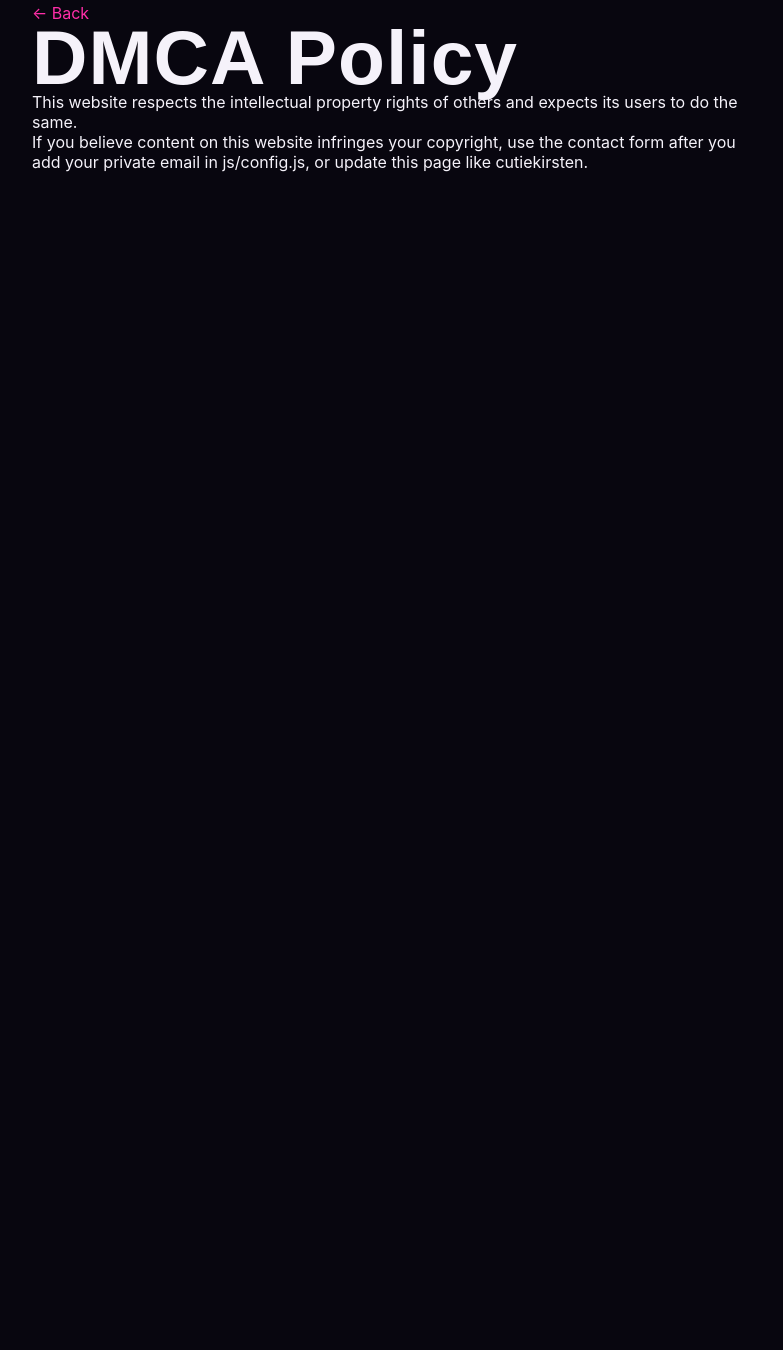
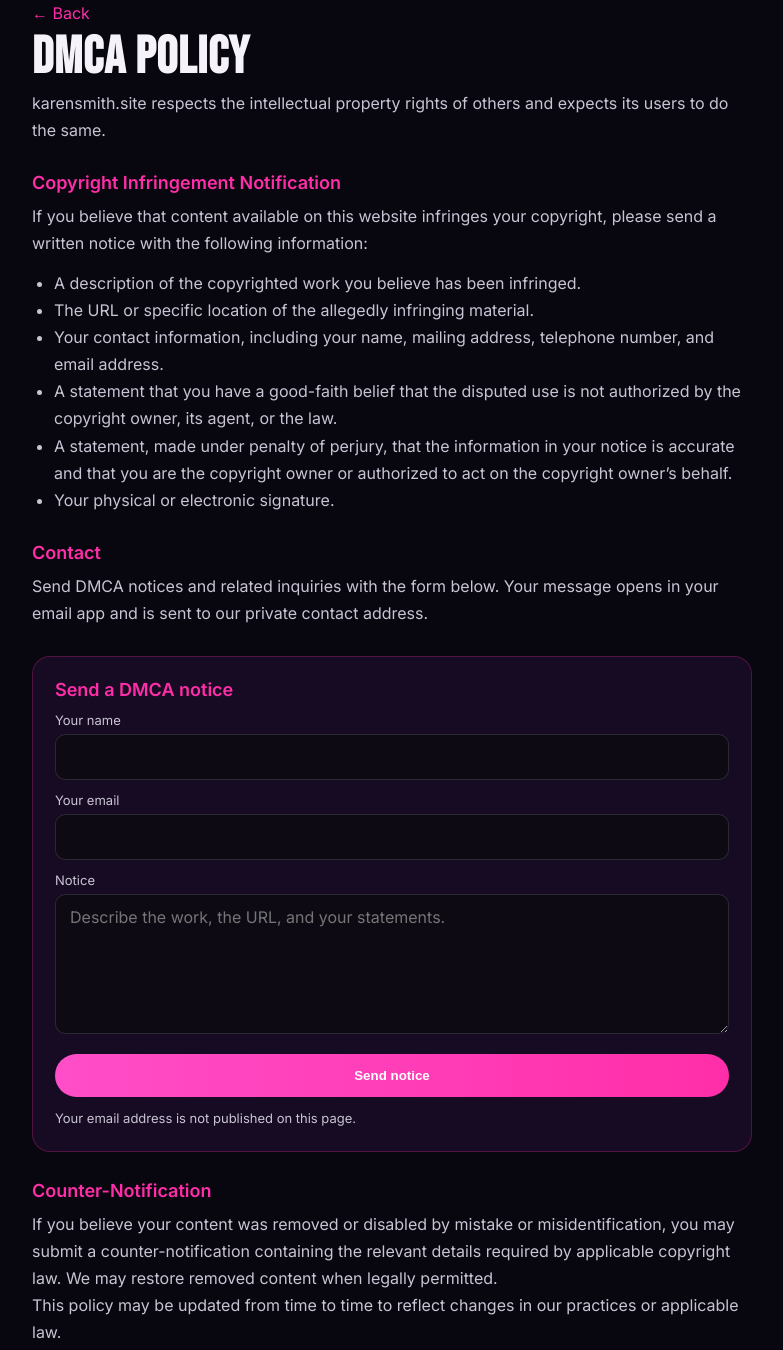
Before and after one commit to duka515/karensmith, a website: page dmca.html in a window 1280 px wide. Shown: the part 37-1387 px from the top of the page, without its empty margins (248-1031 px from the left). Before the commit the page ends 800 px from the top, so only its background shows below. Drawn offline with Linux system fonts and the light colour scheme.

Commit message:
Match CutieKirsten DMCA page for Karen Smith

```diff
--- a/dmca.html
+++ b/dmca.html
@@ -4,14 +4,73 @@
   <meta charset="UTF-8" />
   <meta name="viewport" content="width=device-width, initial-scale=1" />
   <title>DMCA Policy — Karen Smith</title>
-  <link rel="stylesheet" href="css/style.css?v=1" />
+  <link href="https://fonts.googleapis.com/css2?family=Bebas+Neue&family=Inter:wght@300;400;500;600&display=swap" rel="stylesheet" />
+  <link rel="stylesheet" href="css/style.css?v=2" />
+  <style>
+    .legal { max-width: 760px; margin: 0 auto; padding: 40px 20px 80px; }
+    .legal h1 { font-family: "Bebas Neue", sans-serif; font-size: 52px; letter-spacing: 1px; margin: 12px 0 8px; }
+    .legal h2 { color: #ff2ea8; font-size: 18px; margin: 28px 0 10px; }
+    .legal p, .legal li { color: #c9c4d4; line-height: 1.7; }
+    .legal ul { margin: 12px 0 12px 22px; }
+    .dmca-box { margin-top: 28px; background: #160b22; border: 1px solid rgba(255,46,168,.25); border-radius: 18px; padding: 22px; }
+    .dmca-box h2 { margin-top: 0; }
+    .dmca-box label { display: block; font-size: 13px; color: #c9c4d4; margin: 12px 0 6px; }
+    .dmca-box input, .dmca-box textarea {
+      width: 100%; background: #0d0a14; color: #fff; border: 1px solid rgba(255,255,255,.12);
+      border-radius: 10px; padding: 12px 14px; font: inherit;
+    }
+    .dmca-box textarea { min-height: 140px; resize: vertical; }
+    .dmca-box button {
+      margin-top: 16px; width: 100%; border: 0; border-radius: 999px; padding: 14px;
+      background: linear-gradient(90deg,#ff4ec8,#ff2ea8); color: #fff; font-weight: 700; cursor: pointer;
+    }
+    .note { font-size: 13px; color: #8d8798; margin-top: 10px; }
+  </style>
 </head>
 <body>
   <main class="legal">
     <a class="back" href="index.html">← Back</a>
     <h1>DMCA Policy</h1>
-    <p>This website respects the intellectual property rights of others and expects its users to do the same.</p>
-    <p>If you believe content on this website infringes your copyright, use the contact form after you add your private email in js/config.js, or update this page like cutiekirsten.</p>
+    <p>karensmith.site respects the intellectual property rights of others and expects its users to do the same.</p>
+    <h2>Copyright Infringement Notification</h2>
+    <p>If you believe that content available on this website infringes your copyright, please send a written notice with the following information:</p>
+    <ul>
+      <li>A description of the copyrighted work you believe has been infringed.</li>
+      <li>The URL or specific location of the allegedly infringing material.</li>
+      <li>Your contact information, including your name, mailing address, telephone number, and email address.</li>
+      <li>A statement that you have a good-faith belief that the disputed use is not authorized by the copyright owner, its agent, or the law.</li>
+      <li>A statement, made under penalty of perjury, that the information in your notice is accurate and that you are the copyright owner or authorized to act on the copyright owner’s behalf.</li>
+      <li>Your physical or electronic signature.</li>
+    </ul>
+    <h2>Contact</h2>
+    <p>Send DMCA notices and related inquiries with the form below. Your message opens in your email app and is sent to our private contact address.</p>
+    <div class="dmca-box">
+      <h2>Send a DMCA notice</h2>
+      <form id="dmcaForm">
+        <label for="dmcaName">Your name</label>
+        <input id="dmcaName" name="name" required />
+        <label for="dmcaFrom">Your email</label>
+        <input id="dmcaFrom" name="from" type="email" required />
+        <label for="dmcaMsg">Notice</label>
+        <textarea id="dmcaMsg" name="message" required placeholder="Describe the work, the URL, and your statements."></textarea>
+        <button type="submit">Send notice</button>
+      </form>
+      <p class="note">Your email address is not published on this page.</p>
+    </div>
+    <h2>Counter-Notification</h2>
+    <p>If you believe your content was removed or disabled by mistake or misidentification, you may submit a counter-notification containing the relevant details required by applicable copyright law. We may restore removed content when legally permitted.</p>
+    <p>This policy may be updated from time to time to reflect changes in our practices or applicable law.</p>
   </main>
+  <script>
+    document.getElementById("dmcaForm").addEventListener("submit", function (e) {
+      e.preventDefault();
+      var to = atob("bXljb25udGFjdDFAZ21haWwuY29t");
+      var name = document.getElementById("dmcaName").value.trim();
+      var from = document.getElementById("dmcaFrom").value.trim();
+      var msg = document.getElementById("dmcaMsg").value.trim();
+      var body = "Name: " + name + "\nFrom: " + from + "\n\n" + msg;
+      window.location.href = "mailto:" + to + "?subject=" + encodeURIComponent("DMCA notice — karensmith.site") + "&body=" + encodeURIComponent(body);
+    });
+  </script>
 </body>
 </html>
```
